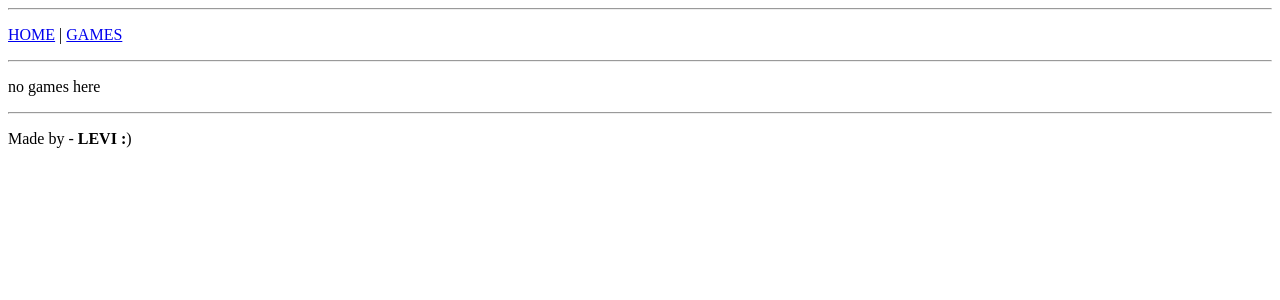
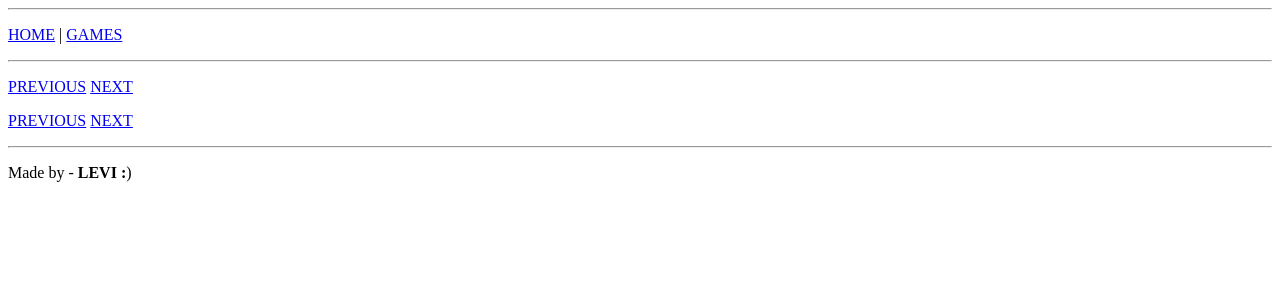
Before and after one commit to LeviDonald/GameMatch, a Flask app: template templates/games.html in a window 1280 px wide. Shown: the top 300 px of the page. Run offline with Flask 3, Linux system fonts and the light colour scheme; the template is opened without the code that fills it, so the values that code supplies are empty.

Commit message:
Game additions

```diff
--- a/app.py
+++ b/app.py
@@ -8,19 +8,19 @@ HOME = "home.html"
 GAMES = "games.html"
 
 
-def connect_database_id(statement, id):
+def connect_database_id(query, id):
     conn = sqlite3.connect(DATABASE)
     cursor = conn.cursor()
-    cursor.execute(statement, id)
+    cursor.execute(query, id)
     results = cursor.fetchall()
     conn.close()
     return results
 
 
-def connect_database(statement):
+def connect_database(query):
     conn = sqlite3.connect(DATABASE)
     cursor = conn.cursor()
-    cursor.execute(statement)
+    cursor.execute(query)
     results = cursor.fetchall()
     conn.close()
     return results
@@ -31,20 +31,20 @@ def home():
     return render_template(HOME)
 
 
-@app.route("/games")
-def games():
-    game_info = connect_database("SELECT game_id, name, release_date, price, synopsis, header_image FROM games;")
+@app.route("/games/<int:page>")
+def games(page):
+    limit = 10
+    offset = (page-1)*10
+    game_info = connect_database_id("SELECT game_id, name, release_date, price, synopsis, header_image FROM games LIMIT ? OFFSET ?;", (limit, offset))
     for count, game in enumerate(game_info):
         game = list(game)
         genres = connect_database_id("SELECT genre_id FROM game_genre WHERE game_id = ?;", (game[0],))
         genre_list = []
         for genre in genres:
-            genre_list.append(connect_database_id("SELECT genre_name FROM genres WHERE genre_id = ?;", (genre[0]))[0][0])
+            genre_list.append(connect_database_id("SELECT genre_name FROM genres WHERE genre_id = ?;", (genre[0],))[0][0])
         game.append(genre_list)
         game_info[count] = game
-    print(game_info[0])
-
-    return render_template(GAMES)
+    return render_template(GAMES, game_info=game_info, page=page)
 
 
 if __name__ == "__main__":
--- a/templates/games.html
+++ b/templates/games.html
@@ -1,4 +1,11 @@
 {% extends "layout.html" %}
 {% block content %}
-<p>no games here</p>
+{% if page != 1 %}
+<p><a href="/games/{{page-1}}">PREVIOUS</a>{% endif %} <a href="/games/{{page+1}}">NEXT</a></p>
+{% for game in game_info %}
+<p>{{game}}</p>
+<hr>
+{% endfor %}
+{% if page != 1 %}
+<p><a href="/games/{{page-1}}">PREVIOUS</a>{% endif %} <a href="/games/{{page+1}}">NEXT</a></p>
 {% endblock %}
--- a/templates/nav.html
+++ b/templates/nav.html
@@ -7,7 +7,7 @@
 <body>
     <hr>
     <div>
-        <p><a href="/">HOME</a> | <a href="/games">GAMES</a></p>
+        <p><a href="/">HOME</a> | <a href="/games/1">GAMES</a></p>
     </div>
     <hr>
 </body>
```
